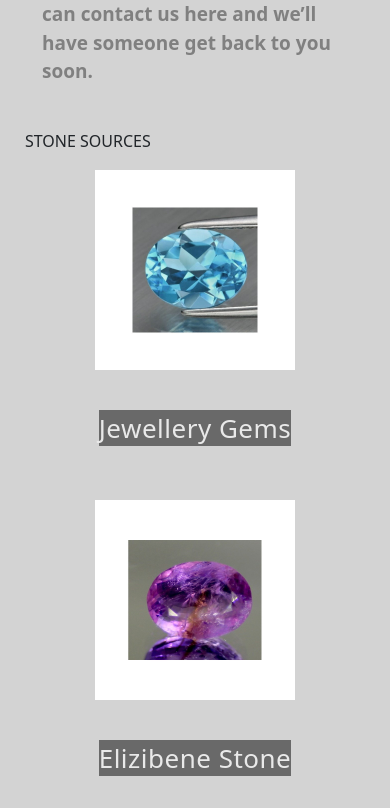
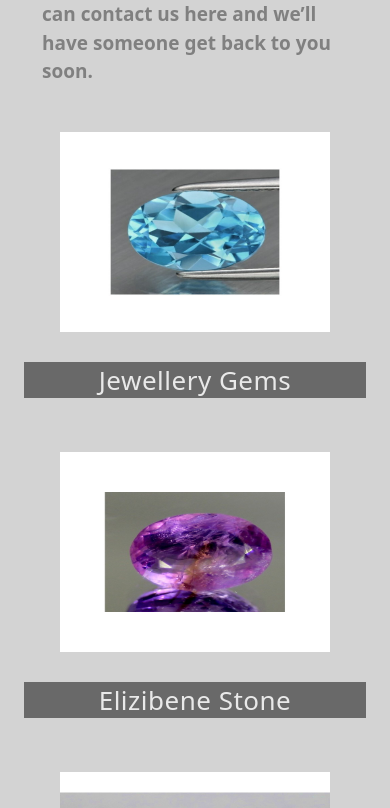
Before and after one commit to sunnykhan12345/gamestones_website, a React (Create React App) app: page / in a window 390 px wide. Shown: the part 863-1671 px from the top of the page. Built offline with nearby package versions, Linux system fonts and the light colour scheme.

Commit message:
img size check now

```diff
--- a/src/Component/Section/Section A/Section_A.css
+++ b/src/Component/Section/Section A/Section_A.css
@@ -81,10 +81,11 @@ html {
     }
     .about_section img{
         margin: 10px auto;
+        width: 270px !important;
     }
     .about_section h4{
         transition: all 0.5s ease-in-out;
-       display: inline-block;
+       /* display: inline-block; */
         padding: 5px 0;
         opacity: 0.5;
     }
--- a/src/Component/Section/Section A/Section_A.jsx
+++ b/src/Component/Section/Section A/Section_A.jsx
@@ -180,9 +180,7 @@ const Section_A = () => {
             <Col lg={{span:8, offset:2}}  data-aos="fade-up">
                     <h2 >special stones</h2>
                     <p style={{ padding: '20px 30px', color:"gray", fontSize:'19px'}}>Have a question? You can reach out directly to your Stone Source Representative or you can contact us here and we’ll have someone get back to you soon.</p>
-                    <Link to="/" className='btn order-now btn-red'>
-                       STONE SOURCES
-                    </Link>
+
 
                 </Col>
             </Row>
```
